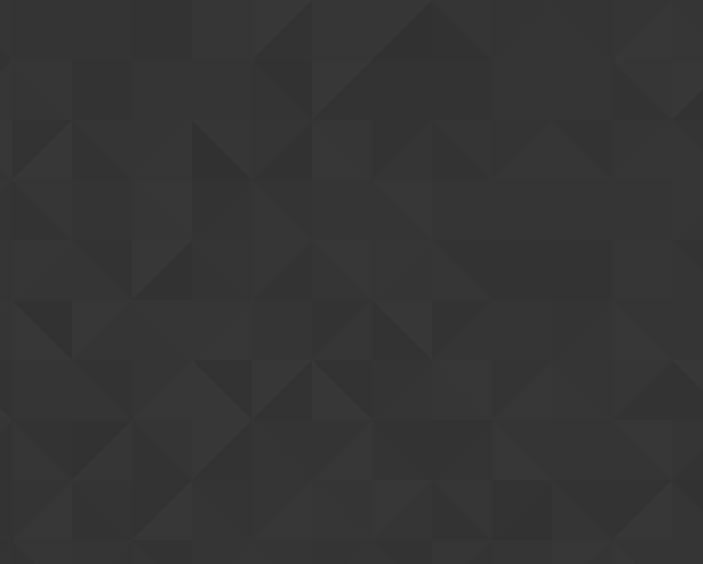
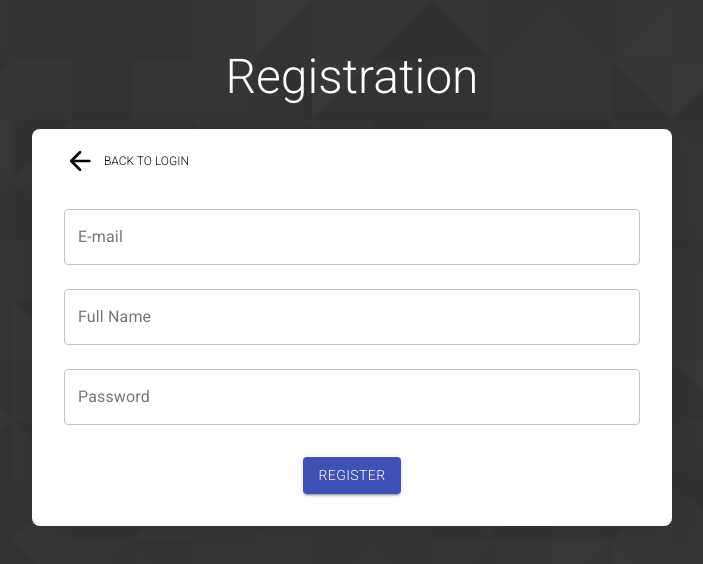
Before and after one commit to AdamKohari/kanban-frontend, a React (Create React App) app: page /register in a window 1280 px wide. Shown: the top 564 px of the page, without its empty margins (288-991 px from the left). Built offline with nearby package versions, Linux system fonts and the light colour scheme.

Commit message:
Login and register pages UI

```diff
--- a/src/App.scss
+++ b/src/App.scss
@@ -51,3 +51,9 @@
   0% {opacity: 0}
   100% {opacity: 1}
 }
+
+.loading-small {
+  display: flex;
+  justify-content: center;
+  align-items: center;
+}
--- a/src/components/login/Login.scss
+++ b/src/components/login/Login.scss
@@ -1,3 +1,39 @@
 .login {
-
+  overflow: auto;
+  h1 {
+    text-align: center;
+    margin-top: 3rem;
+    color: white;
+    font-size: 3rem;
+  }
+  .card-cont {
+    margin-top: 1.5rem;
+    display: flex;
+    justify-content: center;
+  }
+  .input-field {
+    display: flex;
+    justify-content: center;
+    margin: 1.5rem 0;
+  }
+  .action-button {
+    display: flex;
+    justify-content: center;
+    padding-top: 0.5rem;
+  }
+  .not-registered {
+    text-align: center;
+    margin-top: 2rem;
+  }
+  .my-card {
+    width: 40rem;
+    background-color: white;
+    border-radius: 0.5rem;
+    box-shadow: 3px 3px 15px 0 rgba(50, 50, 50, 0.75);
+    padding: 2rem;
+  }
+  .card-cont {
+    display: flex;
+    justify-content: center;
+  }
 }
--- a/src/components/login/Login.tsx
+++ b/src/components/login/Login.tsx
@@ -1,7 +1,80 @@
 import './Login.scss';
+import {useFormik} from "formik";
+import * as Yup from 'yup';
+import {Button, CircularProgress, TextField} from "@material-ui/core";
+import {Link} from 'react-router-dom';
 
 export default function Login () {
+    // TODO Redux
+    const loginLoading = false;
+
+    const formik = useFormik({
+        initialValues: {
+            email: '',
+            password: ''
+        },
+
+        onSubmit: (values) => {
+            console.log(values);
+        },
+
+        validationSchema: Yup.object({
+            email: Yup.string()
+                .required('E-mail is required')
+                .email('Invalid E-mail address'),
+            password: Yup.string()
+                .required('Password is required')
+                .min(6, 'Password is too short (Min. 6 chars)')
+        })
+    });
+
     return (
-        <div className="login"></div>
+        <div className="login">
+            <h1>Login</h1>
+            <div className="card-cont" style={{marginBottom: '1rem'}}>
+                <div className="my-card">
+                    <form onSubmit={formik.handleSubmit}>
+                        <div className="input-field">
+                            <TextField label="E-mail" variant='outlined'
+                                       name="email"
+                                       type="email"
+                                       onChange={formik.handleChange}
+                                       onBlur={formik.handleBlur}
+                                       fullWidth={true}/>
+                        </div>
+                        { formik.touched.email && formik.errors.email &&
+                        <div className="validation-error">
+                            {formik.errors.email}
+                        </div>}
+
+                        <div className="input-field">
+                            <TextField label="Password" type="password" variant='outlined'
+                                       name="password"
+                                       onChange={formik.handleChange}
+                                       onBlur={formik.handleBlur}
+                                       fullWidth={true}/>
+                        </div>
+                        { formik.touched.password && formik.errors.password &&
+                        <div className="validation-error">
+                            {formik.errors.password}
+                        </div>}
+
+                        {loginLoading
+                            ?   <div className="loading-small">
+                                <CircularProgress variant="indeterminate" size={30} />
+                            </div>
+                            :   <div className="action-button">
+                                <Button variant="contained" color="primary"
+                                        disabled={!formik.isValid}
+                                        type="submit">Login</Button>
+                            </div>}
+                    </form>
+
+                    <div className="not-registered">
+                        <Link to="/register">Not a member yet? Register!</Link>
+                    </div>
+                </div>
+            </div>
+        </div>
     );
 }
--- a/src/components/manager/Manager.scss
+++ b/src/components/manager/Manager.scss
@@ -12,7 +12,7 @@
 
   .your-projects {
     margin: 2rem 0;
-    width: 640px;
+    width: 40rem;
     h1 {
       text-align: center;
       margin-bottom: 2rem;
@@ -43,7 +43,7 @@
 
   .create-project {
     margin-top: 2rem;
-    width: 800px;
+    width: 50rem;
     h1 {
       text-align: center;
       margin-bottom: 2rem;
--- a/src/components/register/Register.scss
+++ b/src/components/register/Register.scss
@@ -1,3 +1,54 @@
 .register {
-
+  overflow: auto;
+  h1 {
+    text-align: center;
+    margin-top: 3rem;
+    color: white;
+    font-size: 3rem;
+  }
+  .card-cont {
+    margin-top: 1.5rem;
+    display: flex;
+    justify-content: center;
+  }
+  .input-field {
+    display: flex;
+    justify-content: center;
+    margin: 1.5rem 0;
+  }
+  .action-button {
+    display: flex;
+    justify-content: center;
+    padding-top: 0.5rem;
+  }
+  .my-card {
+    width: 40rem;
+    background-color: white;
+    border-radius: 0.5rem;
+    box-shadow: 3px 3px 15px 0 rgba(50, 50, 50, 0.75);
+    padding: 2rem;
+  }
+  .card-cont {
+    display: flex;
+    justify-content: center;
+  }
+  .back-btn {
+    display: flex;
+    align-items: center;
+    margin-bottom: 2rem;
+    margin-top: -1rem;
+    margin-right: -0.5rem;
+    cursor: pointer;
+    svg {
+      height: 2rem;
+      width: 2rem;
+    }
+    span {
+      font-size: 0.75rem;
+      margin-left: 0.5rem;
+    }
+  }
+  .back-btn:hover {
+    color: #0e7d32;
+  }
 }
--- a/src/components/register/Register.tsx
+++ b/src/components/register/Register.tsx
@@ -1,7 +1,103 @@
 import './Register.scss';
+import {Button, CircularProgress, TextField} from "@material-ui/core";
+import {useFormik} from "formik";
+import * as Yup from "yup";
+import {ArrowBackRounded} from "@material-ui/icons";
+import {useHistory} from "react-router-dom";
 
 export default function Register() {
+    const history = useHistory();
+    // TODO Redux
+    const registerLoading = false;
+
+    const formik = useFormik({
+        initialValues: {
+            email: '',
+            fullName: '',
+            password: ''
+        },
+
+        onSubmit: (values) => {
+            console.log(values);
+        },
+
+        validationSchema: Yup.object({
+            email: Yup.string()
+                .required('E-mail is required')
+                .email('Invalid E-mail address'),
+            fullName: Yup.string()
+                .required('Full Name is required')
+                .matches(new RegExp('^[a-zAz]{2,} [a-zA-z]{2,}$'),
+                    'Not a valid full name. Please give your first and last name only!'),
+            password: Yup.string()
+                .required('Password is required')
+                .min(6, 'Password is too short (Min. 6 chars)')
+        })
+    });
+
+    const backToLogin = () => {
+        history.push('..');
+    }
+
     return (
-        <div className="register"></div>
+        <div className="register">
+            <h1>Registration</h1>
+            <div className="card-cont" style={{marginBottom: '1rem'}}>
+                <div className="my-card">
+                    <div className="back-btn" onClick={backToLogin}>
+                        <ArrowBackRounded/>
+                        <span>BACK TO LOGIN</span>
+                    </div>
+                    <form onSubmit={formik.handleSubmit}>
+                        <div className="input-field">
+                            <TextField label="E-mail" variant='outlined'
+                                       name="email"
+                                       type="email"
+                                       onChange={formik.handleChange}
+                                       onBlur={formik.handleBlur}
+                                       fullWidth={true}/>
+                        </div>
+                        { formik.touched.email && formik.errors.email &&
+                        <div className="validation-error">
+                            {formik.errors.email}
+                        </div>}
+
+                        <div className="input-field">
+                            <TextField label="Full Name" variant='outlined'
+                                       name="fullName"
+                                       onChange={formik.handleChange}
+                                       onBlur={formik.handleBlur}
+                                       fullWidth={true}/>
+                        </div>
+                        { formik.touched.fullName && formik.errors.fullName &&
+                        <div className="validation-error">
+                            {formik.errors.fullName}
+                        </div>}
+
+                        <div className="input-field">
+                            <TextField label="Password" type="password" variant='outlined'
+                                       name="password"
+                                       onChange={formik.handleChange}
+                                       onBlur={formik.handleBlur}
+                                       fullWidth={true}/>
+                        </div>
+                        { formik.touched.password && formik.errors.password &&
+                        <div className="validation-error">
+                            {formik.errors.password}
+                        </div>}
+
+                        {registerLoading
+                            ?   <div className="loading-small">
+                                <CircularProgress variant="indeterminate" size={30} />
+                            </div>
+                            :   <div className="action-button">
+                                <Button variant="contained" color="primary"
+                                        disabled={!formik.isValid}
+                                        type="submit">Register</Button>
+                            </div>}
+                    </form>
+                </div>
+            </div>
+        </div>
     );
 }
```
